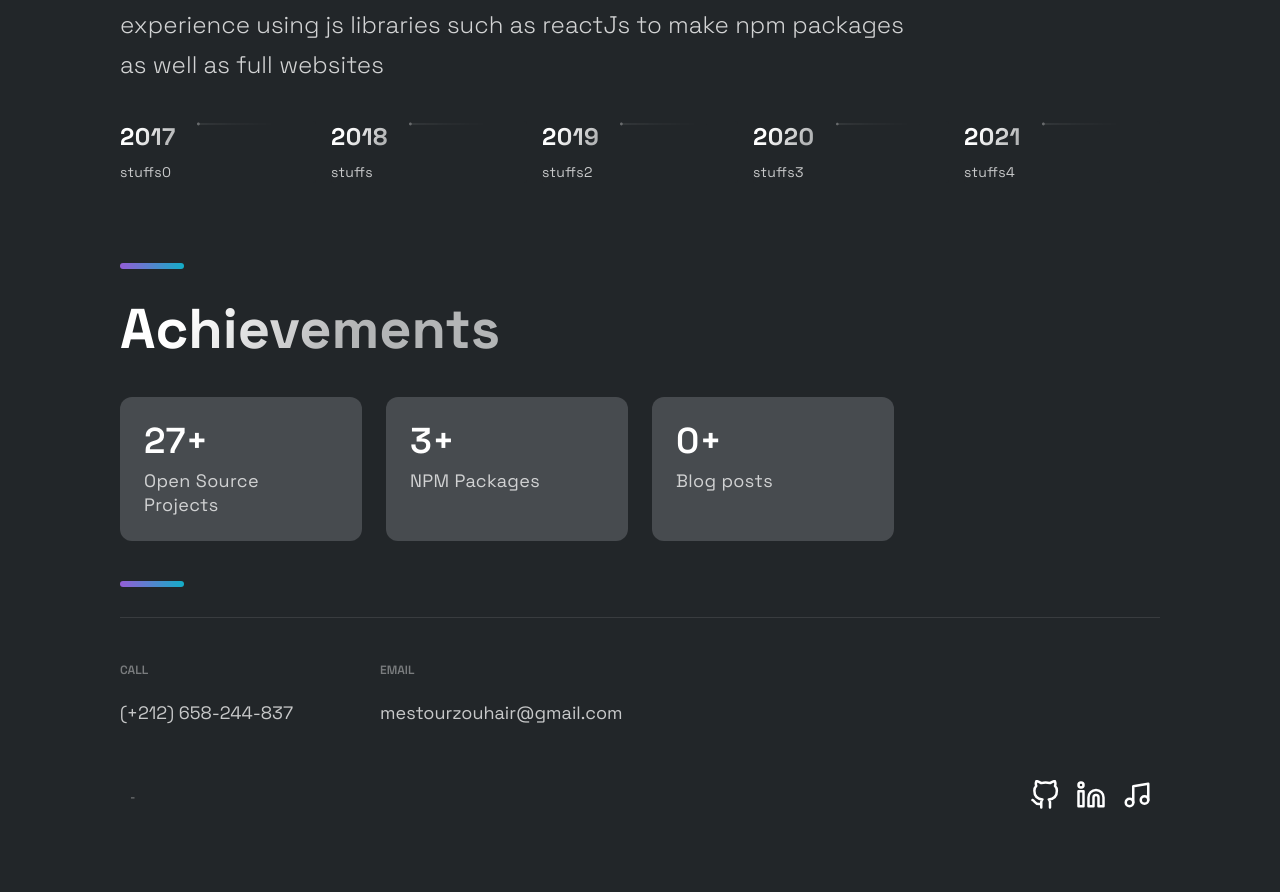
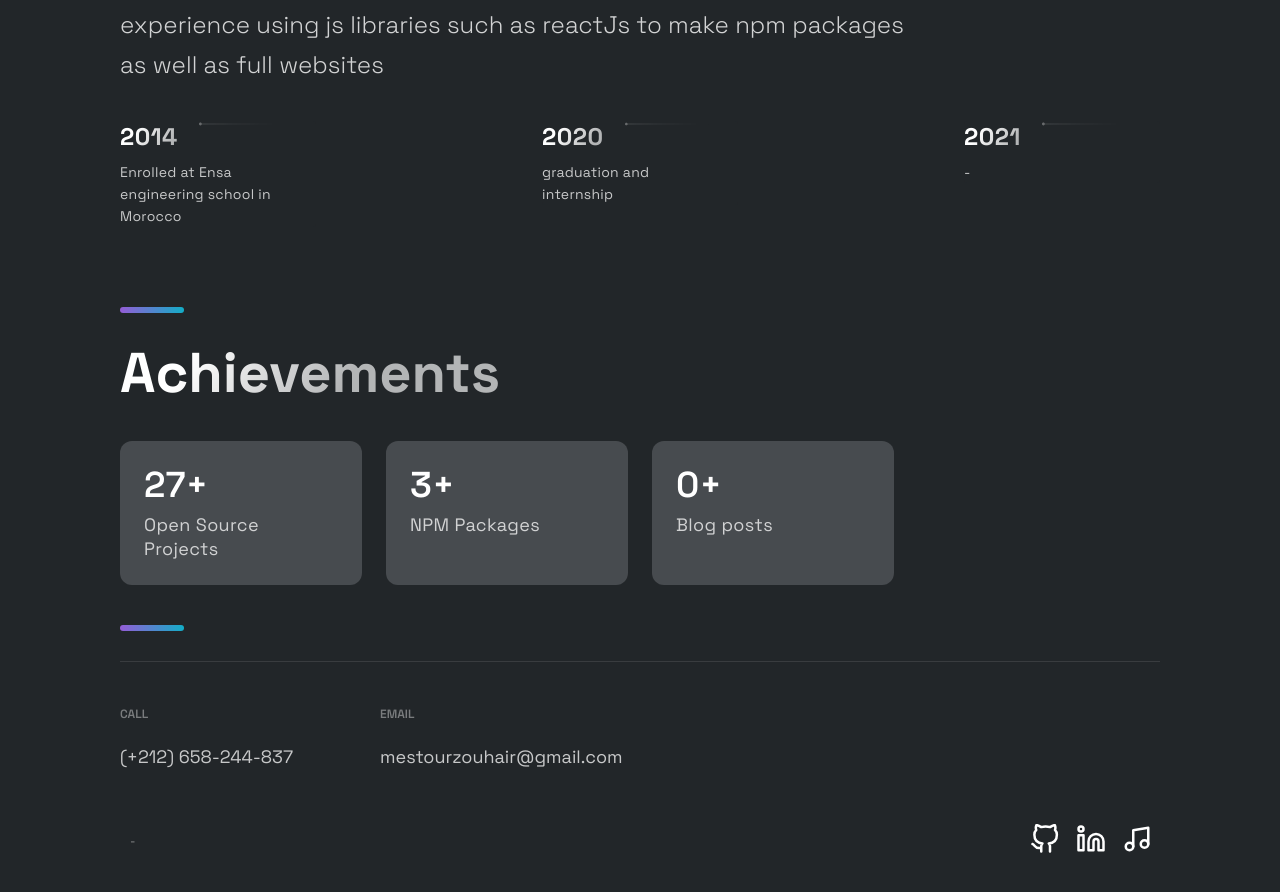
Before and after one commit to zawette/Portfolio, a Next.js app: page / in a window 1280 px wide. Shown: the part 2845-3737 px from the top of the page. Built offline with nearby package versions, Linux system fonts and the light colour scheme.

Commit message:
timeline

```diff
--- a/src/constants/constants.js
+++ b/src/constants/constants.js
@@ -40,9 +40,7 @@
 ];
 
 export const TimeLineData = [
-  { year: 2017, text: "stuffs0" },
-  { year: 2018, text: "stuffs" },
-  { year: 2019, text: "stuffs2" },
-  { year: 2020, text: "stuffs3" },
-  { year: 2021, text: "stuffs4" },
+  { year: 2014, text: "Enrolled at Ensa engineering school in Morocco" },
+  { year: 2020, text: "graduation and internship" },
+  { year: 2021, text: "-" },
 ];
```
